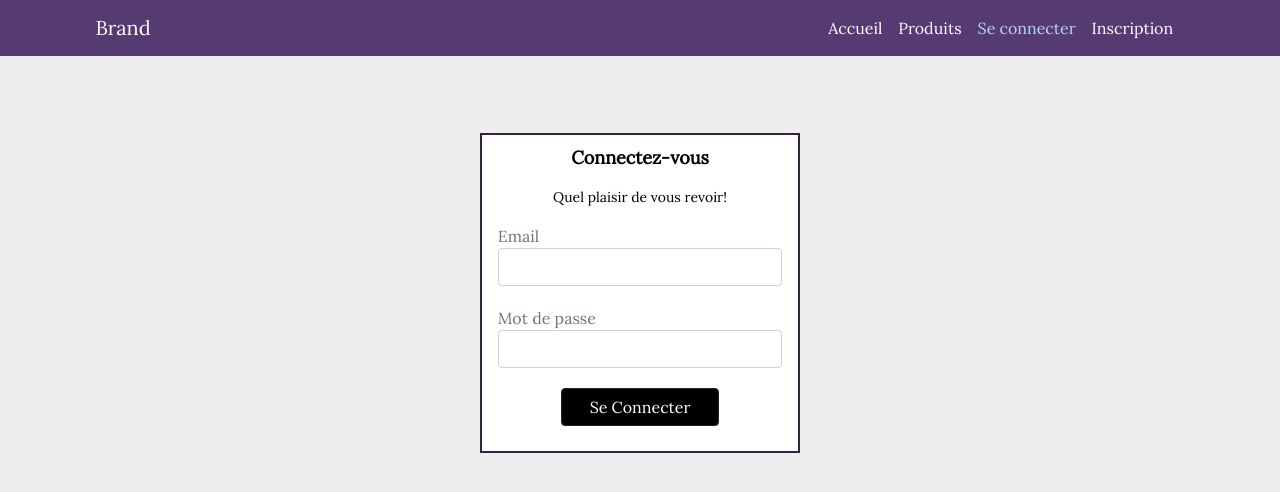
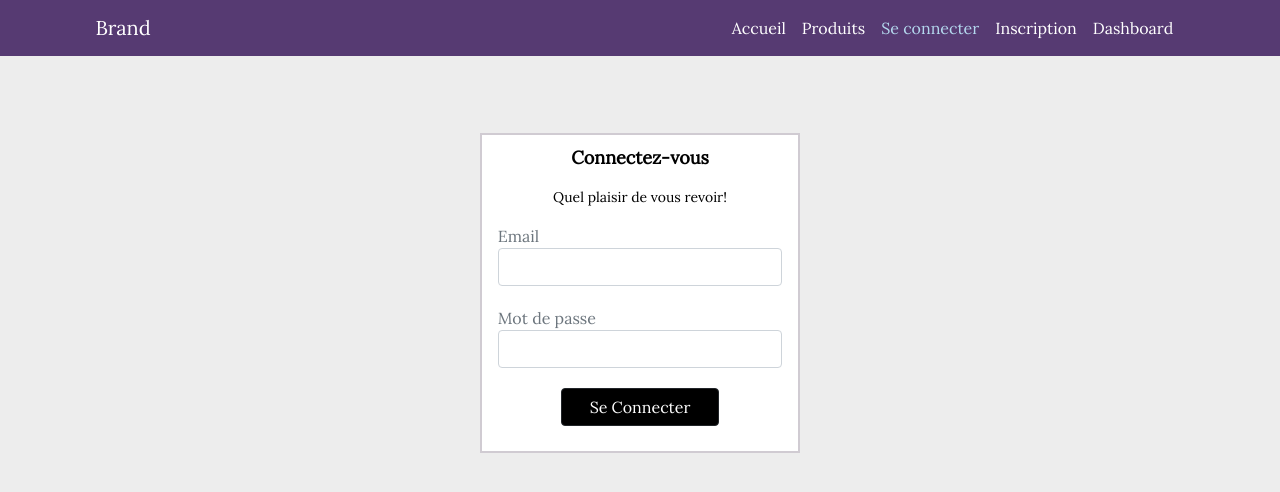
Before and after one commit to mohamed-mowafya/e-commerce-gadget-factory, a React (Create React App) app in the folder ecommerce-frontend/: page /login in a window 1280 px wide. Shown: the top 492 px of the page. Built offline with nearby package versions, Linux system fonts and the light colour scheme; no server answers.

Commit message:
Ajout Dashboard usager et admin
Ajout du dashboard et routes privées pour les utilisateurs connectés (usager normal et administrateur)

```diff
--- /dev/null
+++ b/ecommerce-frontend/src/Authentification/RoutesPrive.js
@@ -0,0 +1,27 @@
+import React, {component} from "react";
+import { Route, Redirect } from "react-router-dom";
+import { estAuthentifier } from "./index";
+
+
+const RoutePrive = ({ component: Component, ...rest }) => (
+    //On retourne le route après avoir verifié l'authentification
+    //Si ça passe , le component est retourné ,  si non, il est redirigé à la page de connexion
+    <Route
+        {...rest}
+        render={props =>
+            estAuthentifier() ? (
+                <Component {...props} />
+            ) : (
+                <Redirect
+                    to={{
+                        pathname: "/login",
+                        state: { from: props.location }
+                    }}
+                />
+            )
+        }
+    />
+);
+
+
+export default RoutePrive;
--- /dev/null
+++ b/ecommerce-frontend/src/Authentification/index.js
@@ -0,0 +1,12 @@
+
+//Permet de vérifier si l'utilisateur est authentifié
+export const estAuthentifier = () => {
+    if(typeof window =='undefined'){
+        return false;
+    }if (localStorage.getItem("jwt")){
+        return JSON.parse(localStorage.getItem("jwt"));
+    } else {
+        return false;
+    }
+
+    }
--- a/ecommerce-frontend/src/CSS/login_signup.css
+++ b/ecommerce-frontend/src/CSS/login_signup.css
@@ -40,7 +40,7 @@
     text-align: center;
 }
 .section-inscription{
-    border: 2px solid #36213e;
+    border: 2px solid #36213e3b;
     height: 480px;
     width: 25%;
     margin-top: 6%;
@@ -49,7 +49,7 @@
     background-color: white;
 }
 .section-inscription-login{
-    border: 2px solid #36213e;
+    border: 2px solid #36213e3b;
     height: 320px;
     width: 25%;
     margin-top: 6%;
@@ -58,7 +58,7 @@
     background-color: white;
 }
 .bg-inscription{
-    background-color: lightgray;
+    background-color: rgb(255, 211, 211);
 }
 .flex-inscription{
     display: flex;
--- a/ecommerce-frontend/src/Routes.js
+++ b/ecommerce-frontend/src/Routes.js
@@ -3,6 +3,10 @@ import {BrowserRouter,Switch,Route} from 'react-router-dom';
 import Login from './usagers/Login';
 import Signup from './usagers/Signup';
 import Home from './site/Home';
+import RoutePrive from "./Authentification/RoutesPrive";
+import Dashboard from "./usagers/DashboardUtilisateur";
+
+
 const Routes = () => {
     return(
     <BrowserRouter>
@@ -10,6 +14,7 @@ const Routes = () => {
             <Route path="/" exact component = {Home}/>
             <Route path= "/login" exact component = {Login}/>
             <Route path= "/signup" exact component = {Signup}/>
+            <RoutePrive path ="/usager/dashboard" exact component={Dashboard}></RoutePrive>
         </Switch>
     </BrowserRouter>
     );
--- a/ecommerce-frontend/src/site/Navbar.js
+++ b/ecommerce-frontend/src/site/Navbar.js
@@ -23,6 +23,7 @@ const NavBar = ({ history }) => (
           <Link className="nav-item nav-link" style={pageActive(history, '/produits')} to="/">Produits</Link>
           <Link className="nav-item nav-link" style={pageActive(history, '/login')} to="/login">Se connecter</Link>
           <Link className="nav-item nav-link" style={pageActive(history, '/signup')} to="/signup">Inscription</Link>
+          <Link className="nav-item nav-link" style={pageActive(history, '/usager/dashboard')} to="/usager/dashboard">Dashboard</Link>
         </div>
       </div>
     </nav>
--- /dev/null
+++ b/ecommerce-frontend/src/usagers/DashboardUtilisateur.js
@@ -0,0 +1,41 @@
+import React from "react";
+import Layout from "../site/Layout";
+import { estAuthentifier } from "../Authentification";
+const Dashboard = () => {
+
+    const {usager : _id, nom, email, role} = estAuthentifier()
+
+
+    return (
+        <Layout title="Dashboard de l'utilisateur" description = "Voici vos donee" className = "container">
+       <div className="card mb-5">
+       <h3 className="card-header">Informations</h3>
+       <ul className = "list-group">
+
+        <li className = "list-group-item">{nom}</li>
+        <li className = "list-group-item">{email}</li>
+        <li className = "list-group-item">
+            {role == 1 ? 'Administrateur' : "Usager Connecté"}</li>
+
+       </ul>
+       </div>
+
+       <div className ="card mb-5">
+       <h3 className="card-header">Votre historique d'achat</h3>
+
+       <ul className = "list-group">
+
+        <li className = "list-group-item">historique</li>
+
+
+       </ul>
+
+
+       </div>
+        </Layout>
+    );
+
+
+};
+
+export default Dashboard ;
--- a/ecommerce-frontend/src/usagers/Login.js
+++ b/ecommerce-frontend/src/usagers/Login.js
@@ -3,7 +3,7 @@ import Layout from '../site/Layout';
 import { API } from "../config";
 import '../CSS/login_signup.css'
 import { Redirect } from "react-router";
-
+import { estAuthentifier } from "../Authentification";
 const Login = () => {
     const [valeursUsager, setValeursUsager] = useState({
         email: '',
@@ -13,6 +13,8 @@ const Login = () => {
         rediriger: false,
     });
     useEffect(() => { document.body.style.backgroundColor = '#ededed' })
+
+    const{usager} = estAuthentifier() // Si l'utilisateur est authetifié avec le role de l'admin, il est redirigé vers ( utilisateur/dashboard )
 
     const submitValeurs = (event) => {
         event.preventDefault(); // Methode qui permets d'interdire le refresh.
@@ -83,7 +85,11 @@ const Login = () => {
 
     const redirigerUtilisateur = () => {
         if(rediriger){
-            return <Redirect to="/" />;
+            if(usager && usager === 1 ){
+                return <Redirect to="/admin/dashboard" />; // Si admin redirigé vers dashboard de l'admin
+            }else {
+                return <Redirect to="/usager/dashboard" />;  // Si pas admin redirigé vers dashboard de l'usager
+            }
         }
     }
     return (
```
